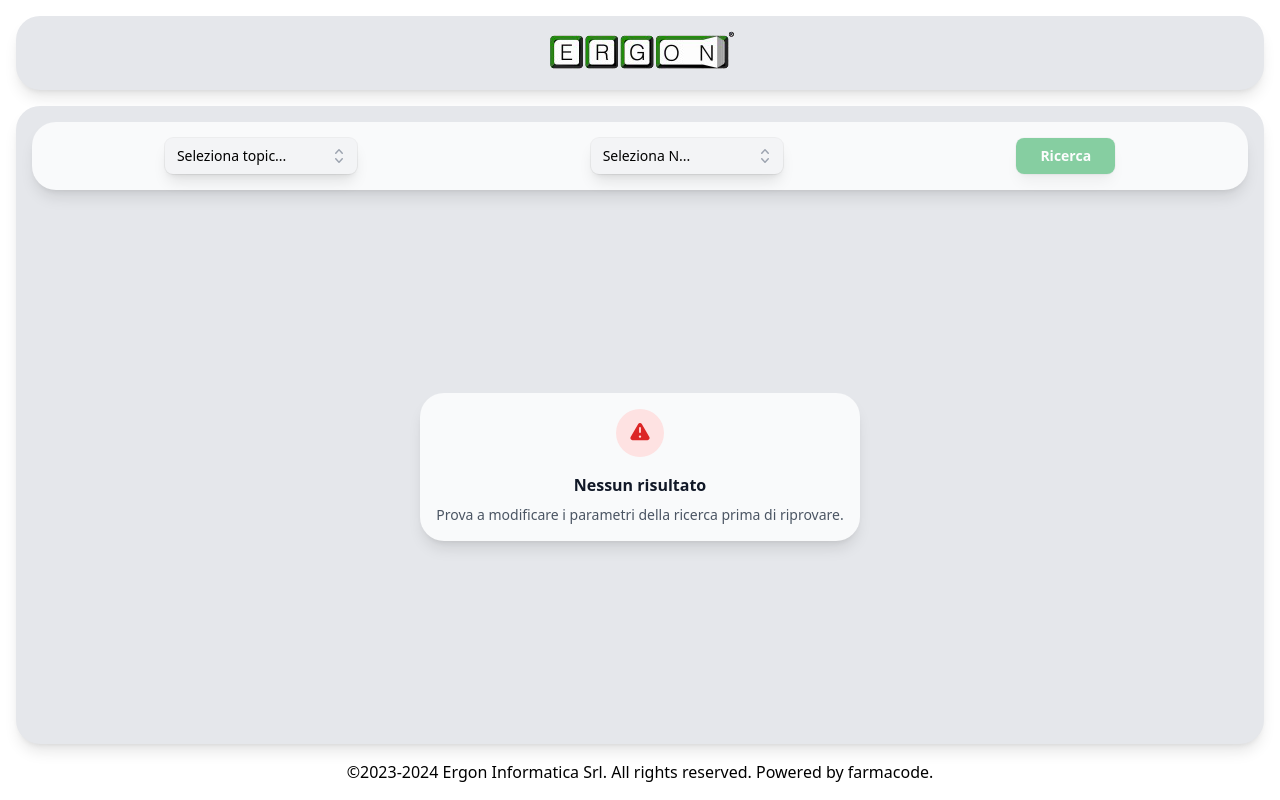
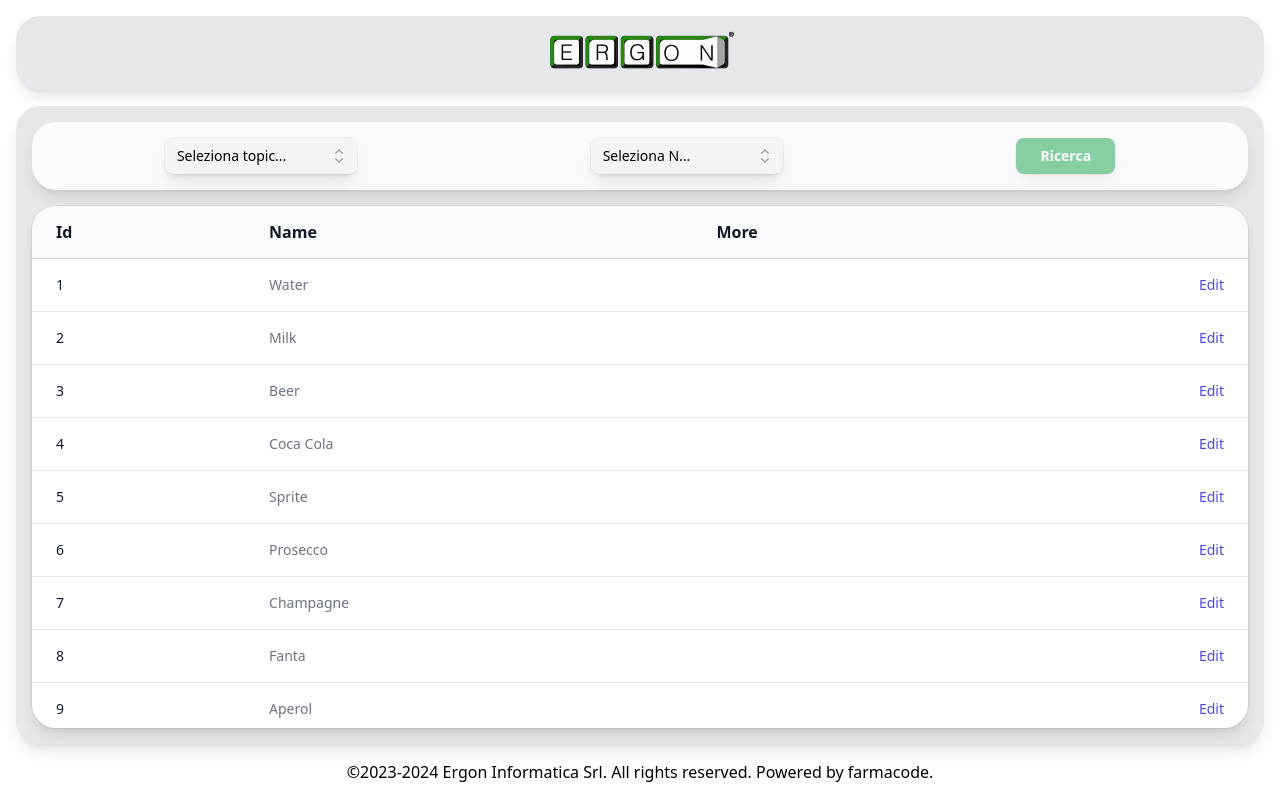
Before and after one commit to farmacodeunipd/frontend-privata, a React (Create React App) app: page / in a window 1280 px wide. Built offline with nearby package versions, Linux system fonts and the light colour scheme.

Commit message:
aggiunto componente per display dei risultati

```diff
--- a/src/components/NessunRisultato.js
+++ b/src/components/NessunRisultato.js
@@ -4,6 +4,7 @@ import { ExclamationTriangleIcon } from "@heroicons/react/20/solid";
 function NessunRisultato() {
     return (
         <>
+            <div className="flex items-center justify-center h-full">
                 <div className="p-4 space-y-4 bg-gray-50 dark:bg-gray-700 rounded-3xl shadow-lg mx-auto max-w-lg">
                     <div className="mx-auto flex h-12 w-12 items-center justify-center rounded-full bg-red-100 dark:bg-red-600">
                         <ExclamationTriangleIcon
@@ -17,9 +18,10 @@ function NessunRisultato() {
                         </p>
                         <div className="mt-2">
                             <p className="text-sm text-gray-600 dark:text-gray-400">
-                            Prova a modificare i parametri della ricerca prima
-                            di riprovare.
+                                Prova a modificare i parametri della ricerca
+                                prima di riprovare.
                             </p>
+                        </div>
                     </div>
                 </div>
             </div>
--- /dev/null
+++ b/src/components/Risultati.js
@@ -0,0 +1,121 @@
+import React from "react";
+
+const people = [
+    {
+        id: 1,
+        name: "Water",
+        more: "",
+    },
+    {
+        id: 2,
+        name: "Milk",
+        more: "",
+    },
+    {
+        id: 3,
+        name: "Beer",
+        more: "",
+    },
+    {
+        id: 4,
+        name: "Coca Cola",
+        more: "",
+    },
+    {
+        id: 5,
+        name: "Sprite",
+        more: "",
+    },
+    {
+        id: 6,
+        name: "Prosecco",
+        more: "",
+    },
+    {
+        id: 7,
+        name: "Champagne",
+        more: "",
+    },
+    {
+        id: 8,
+        name: "Fanta",
+        more: "",
+    },
+    {
+        id: 9,
+        name: "Aperol",
+        more: "",
+    },
+    {
+        id: 10,
+        name: "Lemon",
+        more: "",
+    },
+];
+
+function Risultati() {
+    return (
+        <>
+            <div className="overflow-y-auto custom-scrollbar shadow-lg ring-1 ring-black ring-opacity-5 sm:-mx-6 md:mx-0 rounded-3xl">
+                <table className="min-w-full divide-y divide-gray-300 dark:divide-gray-950">
+                    <thead className="bg-gray-50 dark:bg-gray-700">
+                        <tr>
+                            <th
+                                scope="col"
+                                className="py-3.5 pl-4 pr-3 text-left text-base font-semibold text-gray-900 dark:text-white sm:pl-6"
+                            >
+                                Id
+                            </th>
+                            <th
+                                scope="col"
+                                className="px-3 py-3.5 text-left text-base font-semibold text-gray-900 dark:text-white"
+                            >
+                                Name
+                            </th>
+                            <th
+                                scope="col"
+                                className="hidden px-3 py-3.5 text-left text-base font-semibold text-gray-900 dark:text-white lg:table-cell"
+                            >
+                                More
+                            </th>
+                            <th
+                                scope="col"
+                                className="relative py-3.5 pl-3 pr-4 sm:pr-6"
+                            >
+                                <span className="sr-only">Edit</span>
+                            </th>
+                        </tr>
+                    </thead>
+                    <tbody className="divide-y divide-gray-200 dark:divide-gray-900 bg-white dark:bg-gray-600">
+                        {people.map((person) => (
+                            <tr key={person.id}>
+                                <td className="whitespace-nowrap py-4 pl-4 pr-3 text-sm font-medium text-gray-900 dark:text-white sm:pl-6">
+                                    {person.id}
+                                </td>
+                                <td className="whitespace-nowrap px-3 py-4 text-sm text-gray-500  dark:text-gray-200">
+                                    {person.name}
+                                </td>
+                                <td className="hidden whitespace-nowrap px-3 py-4 text-sm text-gray-500  dark:text-gray-200 lg:table-cell">
+                                    {person.more}
+                                </td>
+                                <td className="whitespace-nowrap py-4 pl-3 pr-4 text-right text-sm font-medium sm:pr-6">
+                                    <a
+                                        href="#"
+                                        className="text-indigo-600 dark:text-indigo-200 hover:text-indigo-900 dark:hover:text-indigo-500"
+                                    >
+                                        Edit
+                                        <span className="sr-only">
+                                            , {person.id}
+                                        </span>
+                                    </a>
+                                </td>
+                            </tr>
+                        ))}
+                    </tbody>
+                </table>
+            </div>
+        </>
+    );
+}
+
+export default Risultati;
--- a/src/components/Vista.js
+++ b/src/components/Vista.js
@@ -1,16 +1,16 @@
 import React from "react";
 import Filtro from "./Filtro";
 import NessunRisultato from "./NessunRisultato";
+import Risultati from "./Risultati";
 
 function Vista() {
     return (
         <>
-            <div className="p-4 space-y-4 bg-gray-200 dark:bg-gray-900 rounded-3xl shadow-lg flex flex-col h-full">
+            <div className="p-4 space-y-4 bg-gray-200 dark:bg-gray-900 rounded-3xl shadow-lg flex flex-col h-full overflow-hidden">
                 <Filtro></Filtro>
-                {/* vista */}
-                <div className="flex items-center justify-center h-full">
-                    <NessunRisultato></NessunRisultato>
-                </div>
+
+                {/* <NessunRisultato></NessunRisultato> */}
+                <Risultati></Risultati>
             </div>
         </>
     );
--- a/src/styles/index.css
+++ b/src/styles/index.css
@@ -2,6 +2,28 @@
 @tailwind components;
 @tailwind utilities;
 
-#searchTopic option:hover {
-    @apply bg-black text-white;
+html {
+    @apply overflow-hidden;
 }
+
+.custom-scrollbar::-webkit-scrollbar {
+    @apply w-0;
+    /* @apply w-1; */
+}
+
+.custom-scrollbar::-webkit-scrollbar-thumb {
+    @apply bg-gray-400 dark:bg-gray-400 rounded-lg;
+}
+
+.custom-scrollbar::-webkit-scrollbar-track {
+    @apply bg-transparent;
+}
+
+.custom-scrollbar {
+    scrollbar-width: thin;
+    scrollbar-color: #96989b #1e1e1e;
+}
+
+.custom-scrollbar:hover {
+    scrollbar-color: #333 #96989b;
+}
```
Lines whose indentation alone changed are shown as unchanged.
